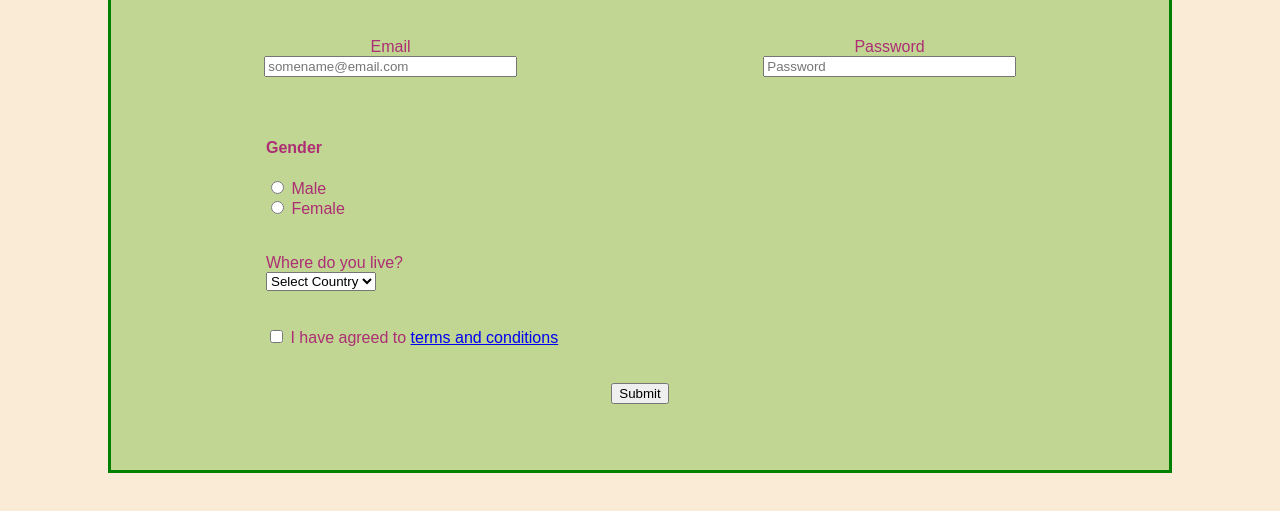
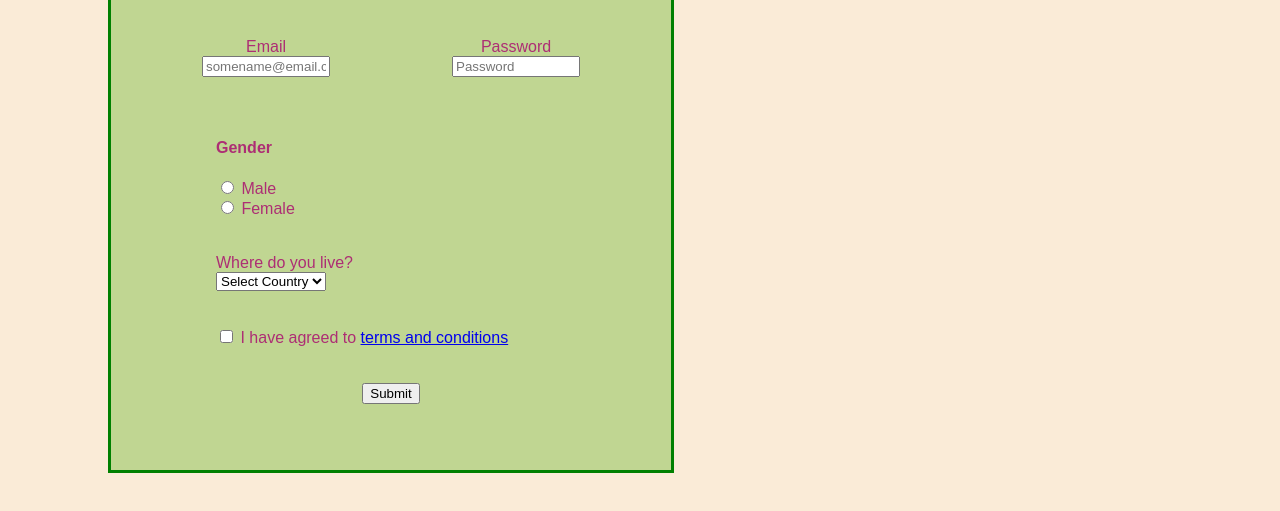
Before and after one commit to GustavsIT/registration-form, a website built with webpack: page src/index.html in a window 1280 px wide. Shown: the part 185-696 px from the top of the page. Built offline with nearby package versions, Linux system fonts and the light colour scheme; files whose address does not match are found by name.

Commit message:
updated form's size, layout, width

```diff
--- a/package.json
+++ b/package.json
@@ -31,6 +31,7 @@
     "webpack-dev-server": "^4.11.1"
   },
   "dependencies": {
+    "axios": "^1.4.0",
     "eslint-config-airbnb": "^19.0.4",
     "eslint-config-airbnb-base": "^15.0.0",
     "jquery": "^3.6.3",
--- a/src/styles.scss
+++ b/src/styles.scss
@@ -23,6 +23,7 @@ body {
   margin-bottom: 20px;
   background-color: rgb(192, 214, 146);
   padding: 30px;
+  width: 500px;
 }
 
 .name-container {
@@ -62,7 +63,7 @@ body {
 .gender,
 .country,
 .termsbox{
-  margin-left: 125px;
+  margin-left: 75px;
 }
 
 .button-container{
```
Also changed, not shown: 1 other file.
